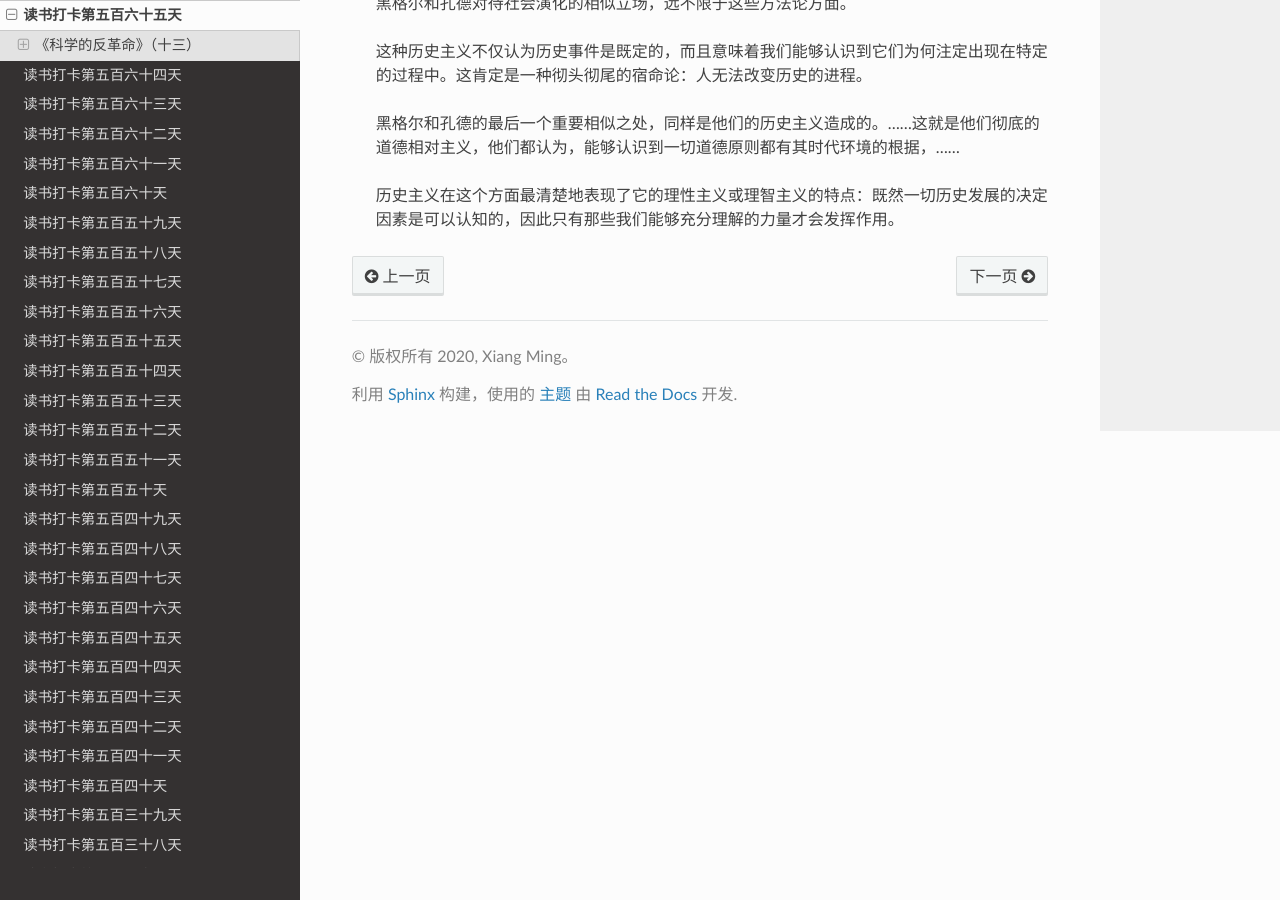
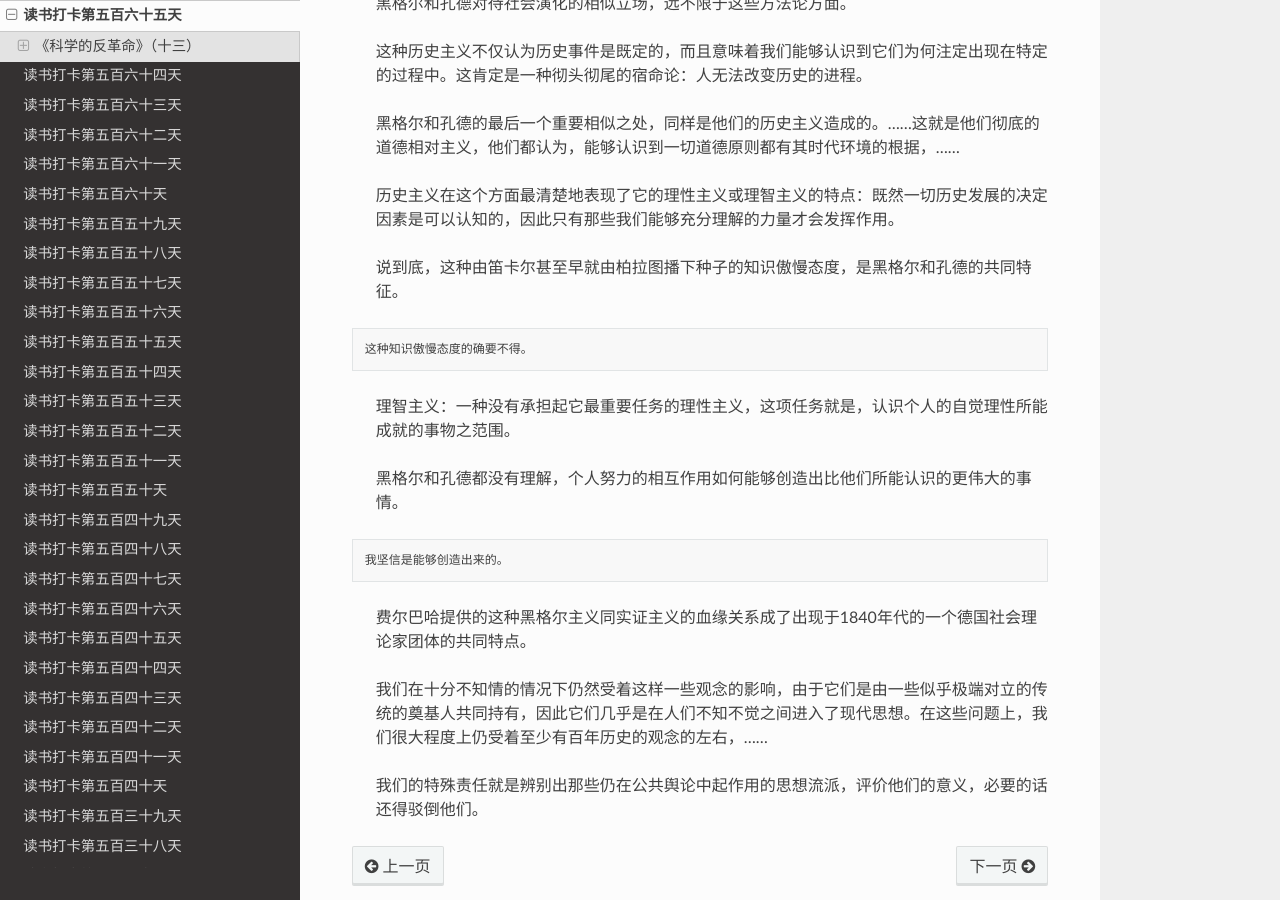
Before and after one commit to xiangming1975/reading, a Sphinx documentation site: the page built from source/2022-04-05.md, in a window 1280 px wide and 900 px high, scrolled down 1444 px. Built offline with Sphinx 7.4.7 and the Read the Docs theme 2.0.0, drawn with Linux system fonts in a browser that asks for light colours.

Commit message:
自动提交时间: 2022-04-08T22:08:14,843605899+08:00

````diff
--- a/source/2022-04-05.md
+++ b/source/2022-04-05.md
@@ -42,3 +42,19 @@
 > 黑格尔和孔德的最后一个重要相似之处，同样是他们的历史主义造成的。……这就是他们彻底的道德相对主义，他们都认为，能够认识到一切道德原则都有其时代环境的根据，……
 
 > 历史主义在这个方面最清楚地表现了它的理性主义或理智主义的特点：既然一切历史发展的决定因素是可以认知的，因此只有那些我们能够充分理解的力量才会发挥作用。
+
+> 说到底，这种由笛卡尔甚至早就由柏拉图播下种子的知识傲慢态度，是黑格尔和孔德的共同特征。
+```
+这种知识傲慢态度的确要不得。
+```
+> 理智主义：一种没有承担起它最重要任务的理性主义，这项任务就是，认识个人的自觉理性所能成就的事物之范围。
+
+> 黑格尔和孔德都没有理解，个人努力的相互作用如何能够创造出比他们所能认识的更伟大的事情。
+```
+我坚信是能够创造出来的。
+```
+> 费尔巴哈提供的这种黑格尔主义同实证主义的血缘关系成了出现于1840年代的一个德国社会理论家团体的共同特点。
+
+> 我们在十分不知情的情况下仍然受着这样一些观念的影响，由于它们是由一些似乎极端对立的传统的奠基人共同持有，因此它们几乎是在人们不知不觉之间进入了现代思想。在这些问题上，我们很大程度上仍受着至少有百年历史的观念的左右，……
+
+> 我们的特殊责任就是辨别出那些仍在公共舆论中起作用的思想流派，评价他们的意义，必要的话还得驳倒他们。
````
Also changed, not shown: source/2022-04-08.md (added, +3 -0 lines).
